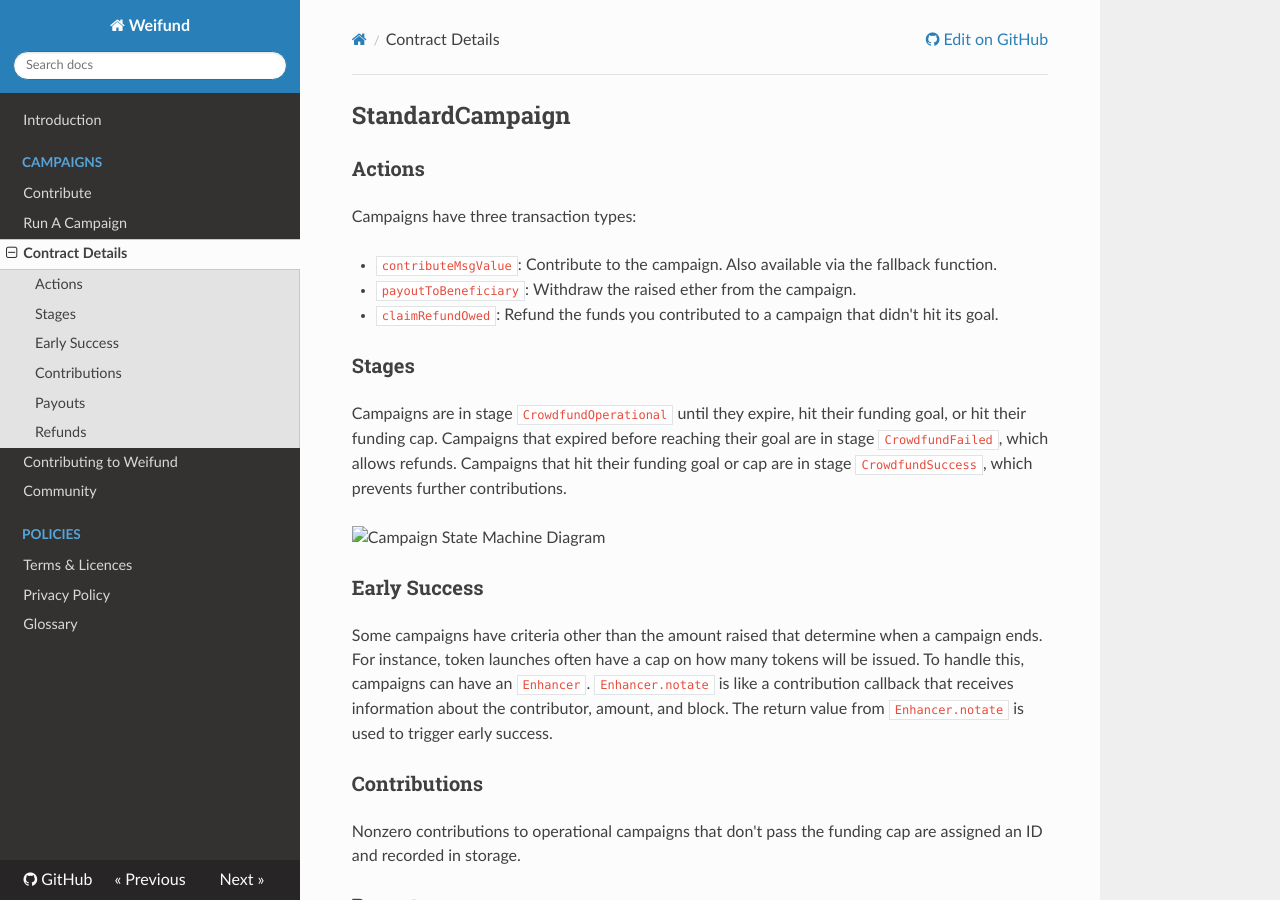
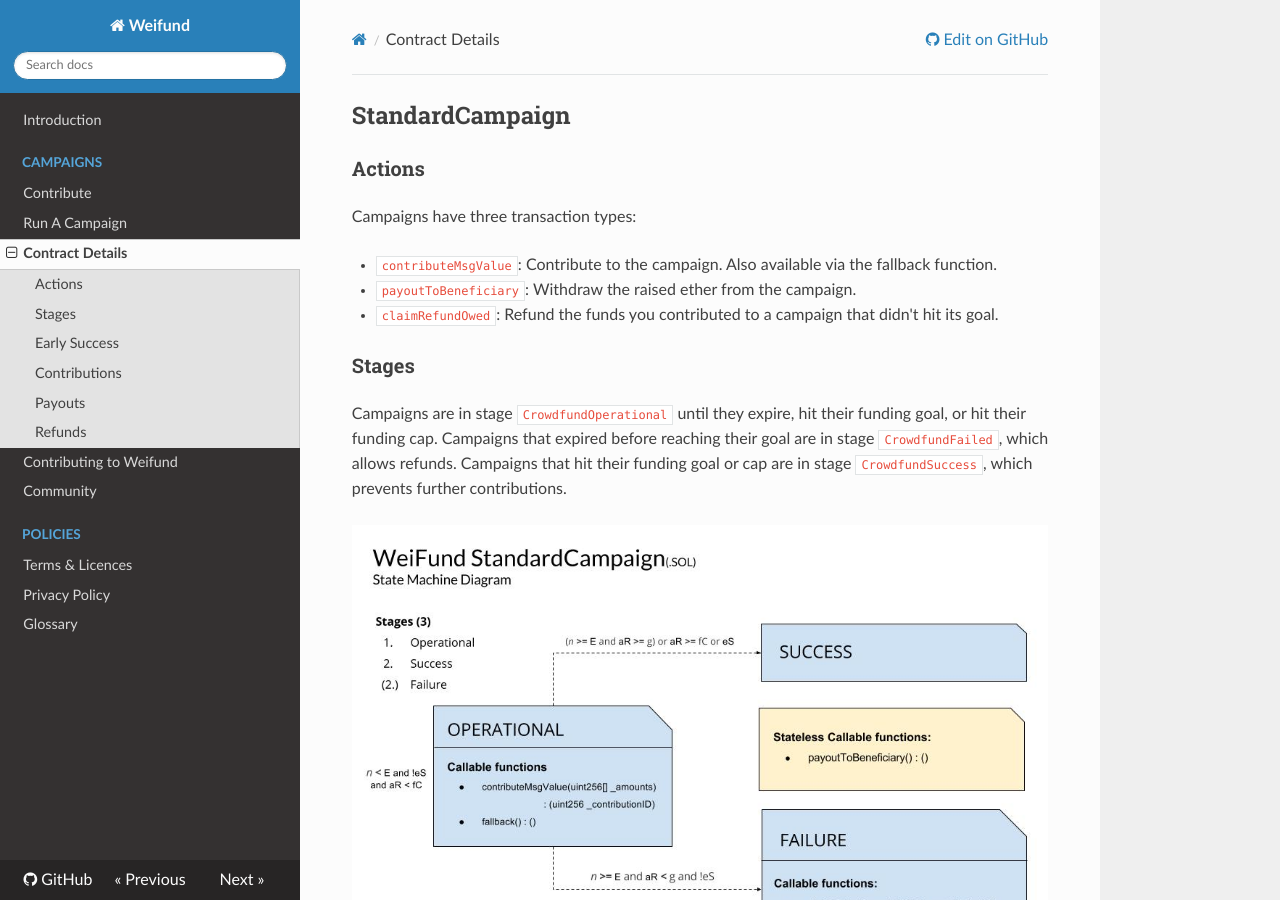
Before and after one commit to weifund/docs, an MkDocs documentation site: the page built from docs/contracts.md, in a window 1280 px wide and 900 px high. Built offline with MkDocs 1.6.1, drawn with Linux system fonts in a browser that asks for light colours; nearby versions of some CDN libraries; old or Windows-style settings are respelled for this version of MkDocs.

Commit message:
Move images so they get copied by mkdocs

```diff
--- a/docs/contracts.md
+++ b/docs/contracts.md
@@ -12,7 +12,7 @@ Campaigns have three transaction types:
 
 Campaigns are in stage `CrowdfundOperational` until they expire, hit their funding goal, or hit their funding cap. Campaigns that expired before reaching their goal are in stage `CrowdfundFailed`, which allows refunds. Campaigns that hit their funding goal or cap are in stage `CrowdfundSuccess`, which prevents further contributions.
 
-![Campaign State Machine Diagram](../images/weifund-standardcampaign-state-machine-diagram.jpg)
+![Campaign State Machine Diagram](images/weifund-standardcampaign-state-machine-diagram.jpg)
 
 ### Early Success
 
@@ -44,7 +44,7 @@ Each factory is a `PrivateServiceRegistry` that manages an array of created cont
 
 ## Registries
 
-![Registries Diagram](../images/weifund-registry-diagram.jpg)
+![Registries Diagram](images/weifund-registry-diagram.jpg)
 
 `CurationRegistry`: Lets anyone approve campaigns. Campaign lists can use hardcoded or user-specified curators to display curated campaigns.
 
```
Also changed, not shown: docs/index.md (+1 -1 lines), docs/images/weifund-bug-bounty.png (renamed from images/weifund-bug-bounty.png), docs/images/weifund-registry-diagram.jpg (renamed from images/weifund-registry-diagram.jpg), docs/images/weifund-standardcampaign-state-machine-diagram.jpg (renamed from images/weifund-standardcampaign-state-machine-diagram.jpg).
